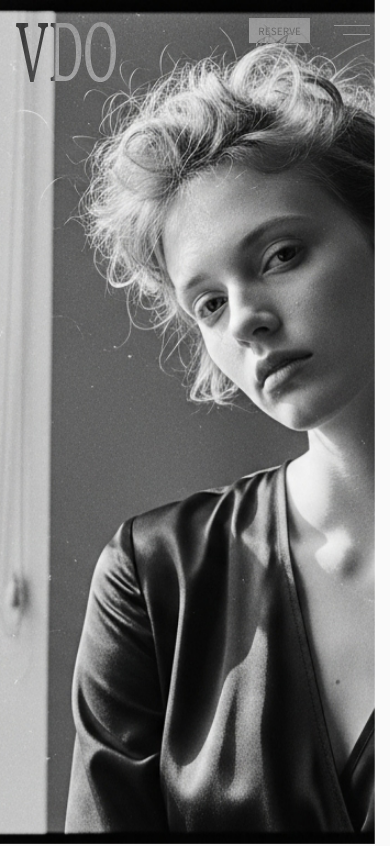
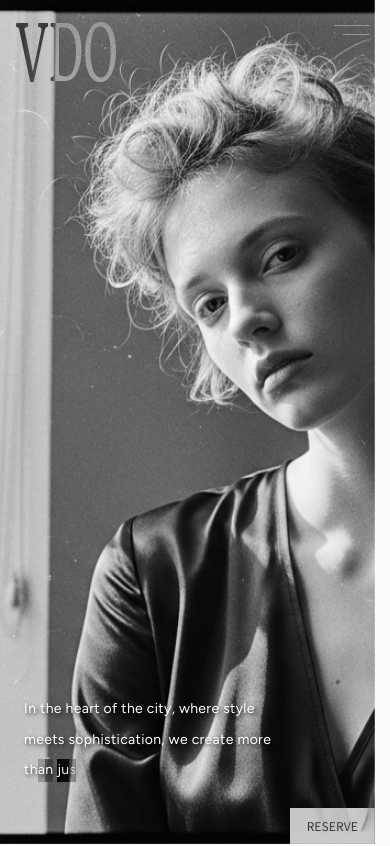
Before and after one commit to koma104/hairsalon-vdo-b, a Next.js app: page / in a window 390 px wide. Shown: the top 846 px of the page. Built offline with nearby package versions, Linux system fonts and the light colour scheme; a web font is replaced by a local one.

Commit message:
feat: テキストアニメーション タイプライター感

```diff
--- a/src/app/page.module.css
+++ b/src/app/page.module.css
@@ -50,16 +50,23 @@
   image-rendering: -webkit-optimize-contrast;
   image-rendering: crisp-edges;
   transition: opacity 1.5s cubic-bezier(0.25, 0.46, 0.45, 0.94);
+
+  @media (min-width: 768px) {
+    width: 100%;
+    height: 100%;
+    object-fit: cover;
+    object-position: left center;
   }
 
-.main-image.current {
+  &.current {
     opacity: 1;
     transform: scale(1.1);
   }
 
-.main-image.hidden {
+  &.hidden {
     opacity: 0;
     transform: scale(1.1);
+  }
 }
 
 .border-line {
@@ -88,13 +95,57 @@
   }
 }
 
+/* タイプライターアニメーション用のスタイル */
+.typewriter-text-container {
+  position: absolute;
+  bottom: var(--spacing-xl);
+  left: var(--spacing-lg);
+  z-index: 10;
+  max-width: 400px;
+  color: var(--color-white);
+
   @media (min-width: 768px) {
-  .main-image {
-    width: 100%;
-    height: 100%;
-    object-fit: cover;
-    object-position: left center;
+    bottom: var(--spacing-2xl);
+    left: var(--spacing-xl);
+    max-width: 500px;
   }
+}
+
+.typewriter-text {
+  margin: 0;
+  font-family: var(--font-figtree);
+  font-size: var(--font-sm);
+  font-weight: var(--font-weight-regular);
+  line-height: 1.6;
+  margin-bottom: var(--spacing-xs);
+  opacity: 1; /* 全体を表示 */
+  text-shadow: 2px 2px 4px rgba(0, 0, 0, 0.8);
+  min-height: 1.2em; /* 空の状態でも高さを保持 */
+
+  @media (min-width: 768px) {
+    font-size: var(--font-md);
+    line-height: 1.8;
+    min-height: 1.8em;
+  }
+
+  &:last-child {
+    margin-bottom: 0;
+  }
+}
+
+/* 元サイトと同じcharクラスのスタイル */
+.char {
+  display: inline-block;
+  opacity: 0;
+  transform: translateY(0); /* 下からの移動を削除 */
+  transition: none; /* トランジションを削除してGSAPで制御 */
+  background-color: transparent;
+  color: white;
+}
+
+.visible {
+  opacity: 1;
+  transform: translateY(0);
 }
 
 .container {
--- a/src/app/page.tsx
+++ b/src/app/page.tsx
@@ -24,6 +24,14 @@ const heroImages = [
   '/images/hero-photo-02.png',
   '/images/hero-photo-03.png',
   '/images/hero-photo-04.png',
+]
+
+// タイプライターアニメーション用のテキスト
+const typewriterText = [
+  'In the heart of the city, where style',
+  'meets sophistication, we create more',
+  'than just haircuts - we craft experiences',
+  'that reveal your true character.',
 ]
 
 const menuCategories = [
@@ -79,20 +87,15 @@ function HomeContent() {
   const menuTitleRef = useRef<HTMLHeadingElement>(null)
   const menuWrapperRef = useRef<HTMLDivElement>(null)
 
+  // タイプライターアニメーション用のref
+  const typewriterContainerRef = useRef<HTMLDivElement>(null)
+
   // 現在の画像インデックスを管理するref
   const currentImageIndexRef = useRef(0)
 
   // 画像切り替えアニメーション
   const switchToNextImage = (heroParallaxAnimationRef: gsap.core.Tween | null) => {
     const nextIndex = (currentImageIndexRef.current + 1) % heroImages.length
-
-    // デバッグ用：現在の画像インデックスを出力
-    console.log(
-      'Current Index:',
-      currentImageIndexRef.current,
-      'Next Image:',
-      heroImages[nextIndex]
-    )
 
     // 現在の画像と次の画像の要素を取得
     const currentImageElement = document.querySelector(
@@ -127,9 +130,90 @@ function HomeContent() {
   }
 
   // 画像インデックスの変更を監視
+  useEffect(() => {}, [currentImageIndex])
+
+  // タイプライターアニメーション用の文字分割とアニメーション
   useEffect(() => {
-    console.log('Image changed to:', heroImages[currentImageIndex])
-  }, [currentImageIndex])
+    if (!typewriterContainerRef.current) return
+
+    // テキスト要素を取得
+    const textElements = typewriterContainerRef.current.querySelectorAll(
+      `.${styles['typewriter-text']}`
+    )
+
+    // 文字分割処理（元サイトと同じ方法）
+    textElements.forEach((textElement) => {
+      const content = textElement.textContent || ''
+      const newText = content
+        .split('')
+        .map((char) =>
+          char === ' ' ? '<span> </span>' : `<span class="${styles['char']}">${char}</span>`
+        )
+        .join('')
+      textElement.innerHTML = newText
+    })
+
+    // 元サイトと同じアニメーション
+    const speed = 0.05 // より早い間隔で1文字ずつ表示
+
+    const animateLine = (lineIndex: number, charIndex: number = 0) => {
+      if (lineIndex >= textElements.length) return
+
+      const textElement = textElements[lineIndex]
+      const chars = textElement.querySelectorAll(`.${styles['char']}`)
+
+      if (charIndex >= chars.length) {
+        // この行が終わったら、次の行へ（溜めは前の文字で既に追加済み）
+        animateLine(lineIndex + 1, 0)
+        return
+      }
+
+      const char = chars[charIndex] as HTMLElement
+
+      // 文字の表示時間に微細なランダム性を追加
+      const randomDuration = 0.08 + Math.random() * 0.04 // 0.08〜0.12秒のランダム
+
+      gsap
+        .fromTo(
+          char,
+          {
+            opacity: 0,
+            y: 0,
+            backgroundColor: 'black',
+            color: 'white',
+          },
+          {
+            opacity: 1,
+            y: 0,
+            backgroundColor: 'black',
+            color: 'white',
+            duration: randomDuration,
+            ease: 'none',
+          }
+        )
+        .then(() => {
+          // 文字が完全に表示されてから背景を透明に
+          gsap.to(char, {
+            backgroundColor: 'transparent',
+            duration: 0.15,
+            delay: 0.05,
+            ease: 'none',
+          })
+        })
+
+      // 次の文字へ（行の最後の文字の場合は行間の溜めを追加）
+      const randomSpeed = speed + (Math.random() - 0.5) * 0.02 // ±0.01秒のランダム
+      const nextDelay = charIndex === chars.length - 1 ? speed * 1000 + 800 : randomSpeed * 1000
+      setTimeout(() => {
+        animateLine(lineIndex, charIndex + 1)
+      }, nextDelay)
+    }
+
+    // アニメーション開始
+    setTimeout(() => {
+      animateLine(0, 0) // 最初の行から開始
+    }, 1000) // ページ読み込み後1秒で開始
+  }, []) // 初回のみ実行されるように変更
 
   // URLパラメータを監視してニュース詳細を表示（newsクエリパラメータのみ）
   useEffect(() => {
@@ -222,6 +306,23 @@ function HomeContent() {
             heroParallaxAnimation = newParallaxAnimation
           }
         }, 6000)
+      }
+
+      // パララックス効果：タイプライターテキストのアニメーション
+      const typewriterContainer = document.querySelector(
+        `.${styles['typewriter-text-container']}`
+      ) as HTMLElement
+      if (typewriterContainer) {
+        gsap.to(typewriterContainer, {
+          yPercent: isMobile ? -15 : -25, // さらに大きな移動距離
+          ease: 'none',
+          scrollTrigger: {
+            trigger: mainVisualElement,
+            start: 'top top',
+            end: 'bottom top',
+            scrub: isMobile ? 0.5 : 1,
+          },
+        })
       }
 
       if (contentWrapperElement) {
@@ -509,6 +610,13 @@ function HomeContent() {
                 />
               ))}
             </div>
+            <div ref={typewriterContainerRef} className={styles['typewriter-text-container']}>
+              {typewriterText.map((text, index) => (
+                <p key={index} className={styles['typewriter-text']}>
+                  {text}
+                </p>
+              ))}
+            </div>
           </div>
           <div className={styles['border-line']}></div>
         </div>
--- a/src/components/Header/Header.module.css
+++ b/src/components/Header/Header.module.css
@@ -156,9 +156,9 @@
 }
 
 .header-reserve-button {
-  position: fixed;
-  top: var(--spacing-sm);
-  right: var(--spacing-4xl);
+  position: absolute;
+  bottom: 0;
+  right: 0;
   z-index: 1001;
   mix-blend-mode: exclusion;
 
@@ -167,9 +167,9 @@
   }
 
   & button {
-    padding-block: var(--spacing-xxs);
-    padding-inline: var(--spacing-xs);
-    font-size: var(--font-xxs);
+    padding-block: var(--spacing-xs);
+    padding-inline: var(--spacing-sm);
+    font-size: var(--font-xs);
     border: 1px solid var(--color-gray-60-blend);
     background-color: var(--color-gray-60-blend);
 
```
Lines whose indentation alone changed are shown as unchanged.
